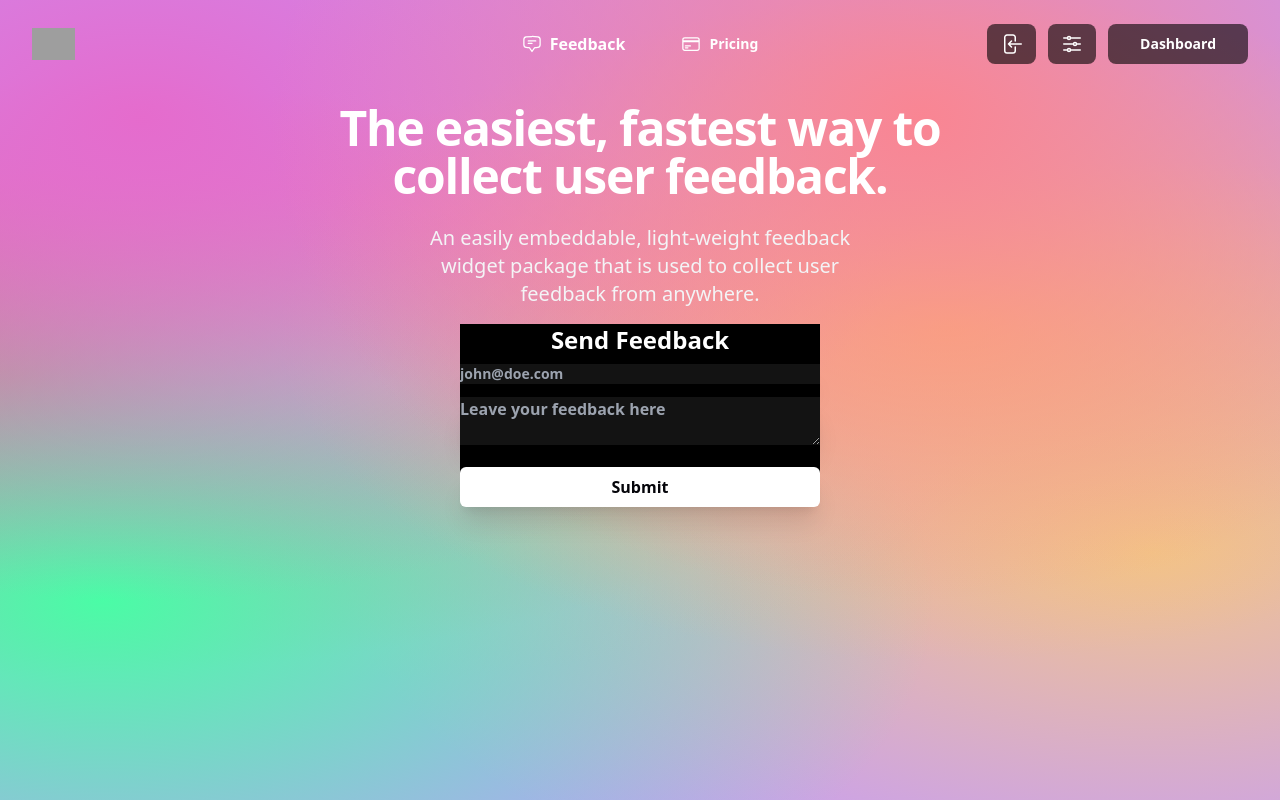
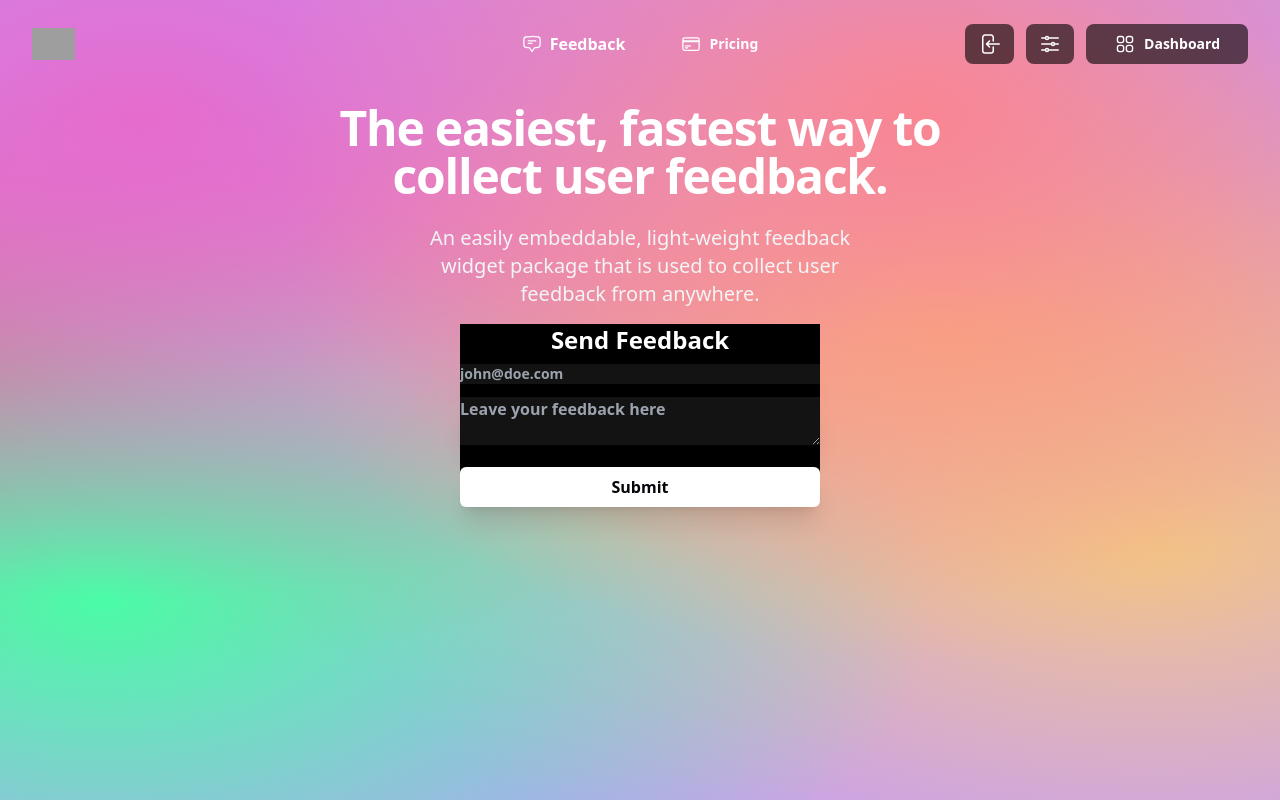
Before and after one commit to ramezj/astralics, a Next.js app in the folder client/: page / in a window 1280 px wide. Built offline with nearby package versions, Linux system fonts and the light colour scheme; no server answers; sample sign-in values are in the browser's storage; grey boxes are pictures that could not be loaded.

Commit message:
navbar dashboard svg icon

```diff
--- a/client/components/navbar/index.js
+++ b/client/components/navbar/index.js
@@ -15,7 +15,8 @@ import {
   ArrowRightIcon,
   ArrowSmallRightIcon,
   PencilSquareIcon,
-  CreditCardIcon
+  CreditCardIcon,
+  Squares2X2Icon
 } from '@heroicons/react/24/outline'
 import Settings from './Settings'
 import { ChevronDownIcon, PhoneIcon, PlayCircleIcon } from '@heroicons/react/20/solid'
@@ -79,7 +80,8 @@ export default function Navbar() {
               ? <>
               <LogOut />
               <Settings />
-              <Link href='/app' className='px-8 py-2 bg-black bg-opacity-60 hover:bg-opacity-70 text-white rounded-lg font-bold flex gap-2 content-center justify-center items-center duration-300'>
+              <Link href='/app' className='px-7 py-2 bg-black bg-opacity-60 hover:bg-opacity-70 text-white rounded-lg font-bold flex gap-2 content-center justify-center items-center duration-300'>
+                <Squares2X2Icon className='text-white' width={22} height={22}/>
                 Dashboard
                 </Link></>
               : <> <button className='px-8 py-2 bg-black bg-opacity-60 hover:bg-opacity-70 rounded-lg font-bold flex justify-center items-center gap-2 duration-300' onClick={signUserIn}>
@@ -135,7 +137,7 @@ export default function Navbar() {
               <Link href='/settings' className='px-8 py-2 bg-black bg-opacity-60 hover:bg-opacity-70 duration-300 rounded-lg font-bold flex justify-center gap-2'>
                 Settings
                 </Link>
-              <Link href='/app' className=' mt-3 px-8 py-2 bg-black bg-opacity-60 hover:bg-opacity-70 duration-300 rounded-lg font-bold flex justify-center gap-2'>
+              <Link href='/app' className='mt-3 px-8 py-2 bg-black bg-opacity-60 hover:bg-opacity-70 duration-300 rounded-lg font-bold flex justify-center gap-2'>
                 Dashboard
                 </Link></>
               : <><Link onClick={signUserIn} href='/' className='px-8 py-2 bg-black bg-opacity-60 hover:bg-opacity-70 rounded-lg font-bold flex justify-center gap-2 duration-300'>
```
